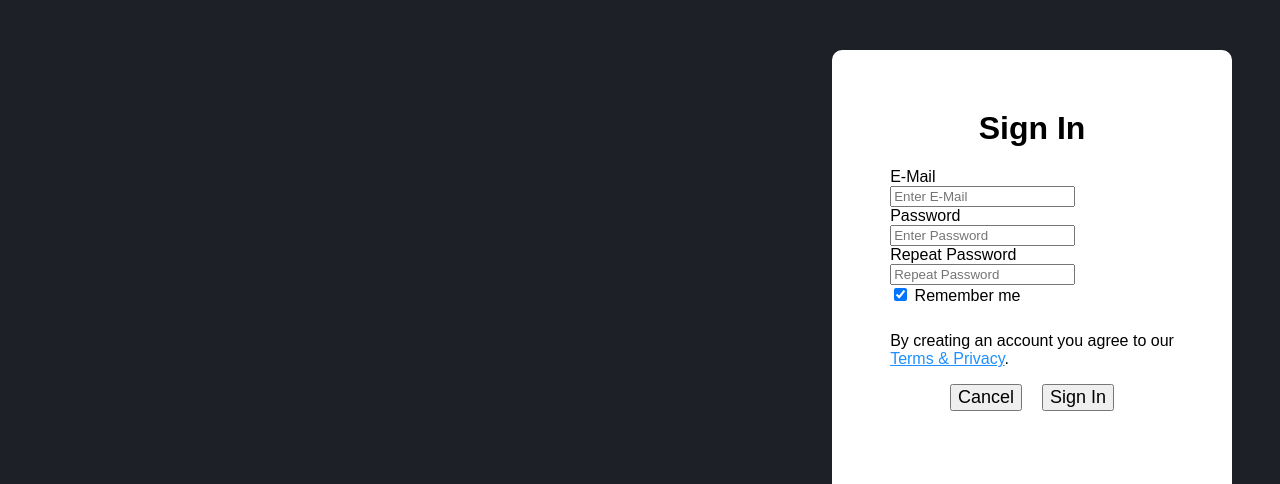
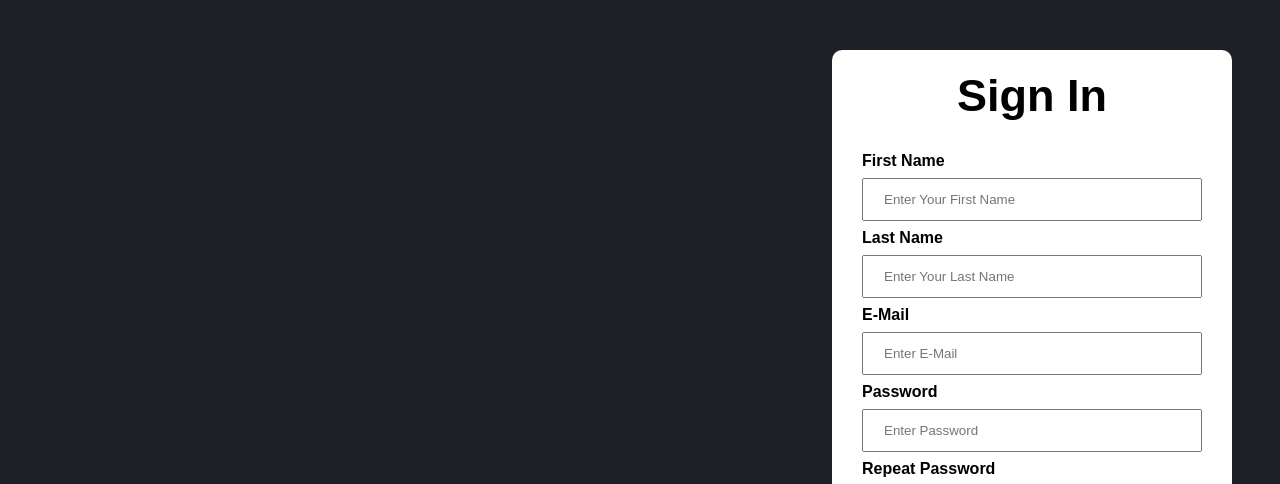
Before and after one commit to Openlab-Appslab/Hours-Alpha, an Angular app: page /join in a window 1280 px wide. Shown: the part 440-924 px from the top of the page. Built offline with nearby package versions, Linux system fonts and the light colour scheme.

Commit message:
remake join page

```diff
--- a/src/app/app.component.html
+++ b/src/app/app.component.html
@@ -9,7 +9,7 @@
 <body>
     <div>
         <nav class="nav_top">
-            <img src="src\app\images\logo.png" class="logo-img" alt="Hours-Alpha" routerLink="/landing">
+            <img src="src/images/logo.png" class="logo-img" alt="Hours-Alpha" routerLink="/landing">
             <ul>
                 <li><a routerLink="/discover"> Discover </a></li>
                 <li><a routerLink="/login"> Log In </a></li>
--- a/src/app/join-page/join-page.component.css
+++ b/src/app/join-page/join-page.component.css
@@ -20,7 +20,7 @@ form{
     display: block;
     text-align: center;
     width: 400px;
-    height: 500px;
+    height: 600px;
     border-radius: 10px;
     margin-left: 65%;
     margin-top: 150px;
@@ -28,7 +28,8 @@ form{
 
 h1{
     text-align: center;
-    margin-top: 60px;
+    margin-top: 20px;
+    font-size: 45px;
 }
 
 .div_btn{
@@ -36,20 +37,79 @@ h1{
 }
 
 .cancel_btn{
+    font-family: sans-serif;
     font-size: large;
+    height: 40px;
+    width: 160px;
+    background-color: #262930;
+    border: none;
+    color: white;
+    border-radius: 12px;
+    text-align: center;
+    text-decoration: none;
+    display: inline-block;
+    font-size: 16px;
+    cursor: pointer;
 }
 
 .confirm_btn{
+    font-family: sans-serif;
     margin-left: 20px;
     font-size: large;
+    height: 40px;
+    width: 160px;
+    background-color: #008360;
+    border: none;
+    color: white;
+    border-radius: 12px;
+    text-align: center;
+    text-decoration: none;
+    display: inline-block;
+    font-size: 16px;
+    cursor: pointer;
 }
 
-label{
-    font-weight: 400;
-    font-family: sans-serif;
+.admin_check{
+    margin-top: 15px;
+    margin-bottom: 22.5px;
+    margin-left: 0px;
 }
 
-.check_box{
-    margin-bottom: 15px;
-    /*#00986F*/
+.remember_me{
+    font-weight: lighter;
+    font-size: medium;
 }
+
+.last_name_label{
+    font-weight: bold;
+}
+
+.first_name_label{
+    font-weight: bold;
+}
+
+.password_repeat_label{
+    font-weight: bold;
+}
+
+.password_label{
+    font-weight: bold;
+}
+
+.email_label{
+    font-weight: bold;
+}
+
+input[type=text] {
+    width: 340px;
+    padding: 12px 20px;
+    margin: 8px 0;
+    box-sizing: border-box;
+}
+
+input[type=email] {
+    width: 340px;
+    padding: 12px 20px;
+    margin: 8px 0;
+    box-sizing: border-box;
+}
--- a/src/app/join-page/join-page.component.html
+++ b/src/app/join-page/join-page.component.html
@@ -3,20 +3,34 @@
         <form class="main_form">
                 <h1>Sign In</h1>
 
-                <label for="email">E-Mail</label><br>
-                <input type="text" placeholder="Enter E-Mail" name="email" required><br>
+                <div class="div_first_name">
+                    <label class="first_name_label" for="first_name">First Name</label><br>
+                    <input type="text" placeholder="Enter Your First Name" name="first_name" required><br>
+                </div>
 
-                <label for="password">Password</label><br>
-                <input type="password" placeholder="Enter Password" name="password" required><br>
+                <div class="div_last_name">
+                    <label class="last_name_label" for="last_name">Last Name</label><br>
+                    <input type="text" placeholder="Enter Your Last Name" name="last_name" required><br>
+                </div>
 
-                <label for="password_repeat">Repeat Password</label><br>
-                <input type="password" placeholder="Repeat Password" name="password_repeat" required><br>
+                <div class="div_email">
+                    <label class="email_label" for="email">E-Mail</label><br>
+                    <input type="email" placeholder="Enter E-Mail" name="email" required><br>
+                </div>
 
-                <label>
-                    <input class="check_box" type="checkbox" checked="checked" name="remember"> Remember me
+                <div class="div_password">
+                    <label class="password_label" for="password">Password</label><br>
+                    <input type="text" placeholder="Enter Password" name="password" required><br>
+                </div>
+
+                <div class="div_repeat_password">
+                    <label class="password_repeat_label" for="password_repeat">Repeat Password</label> <br>
+                    <input type="text" placeholder="Repeat Password" name="password_repeat" required><br>
+                </div>
+
+                <label class="employer">
+                    <input class="admin_check" type="checkbox" checked="checked" name="admin_check"> Employer
                 </label>
-
-                <p>By creating an account you agree to our <a href="#" style="color:dodgerblue"><br>Terms & Privacy</a>.</p>
 
                 <div class="div_btn">
                     <button class="cancel_btn" type="button" routerLink="/landing">Cancel</button>
--- a/src/app/landing-page/landing-page.component.css
+++ b/src/app/landing-page/landing-page.component.css
@@ -23,6 +23,7 @@ p{
 }
 
 button{
+    font-family: sans-serif;
     margin-top: 5%;
     padding: 20px 100px;
     background-color: #00986F;
```
Also changed, not shown: src/app/app.module.ts (+2 -9 lines), src/app/log-in-page/log-in-page.component.css (line endings or trailing spaces).
